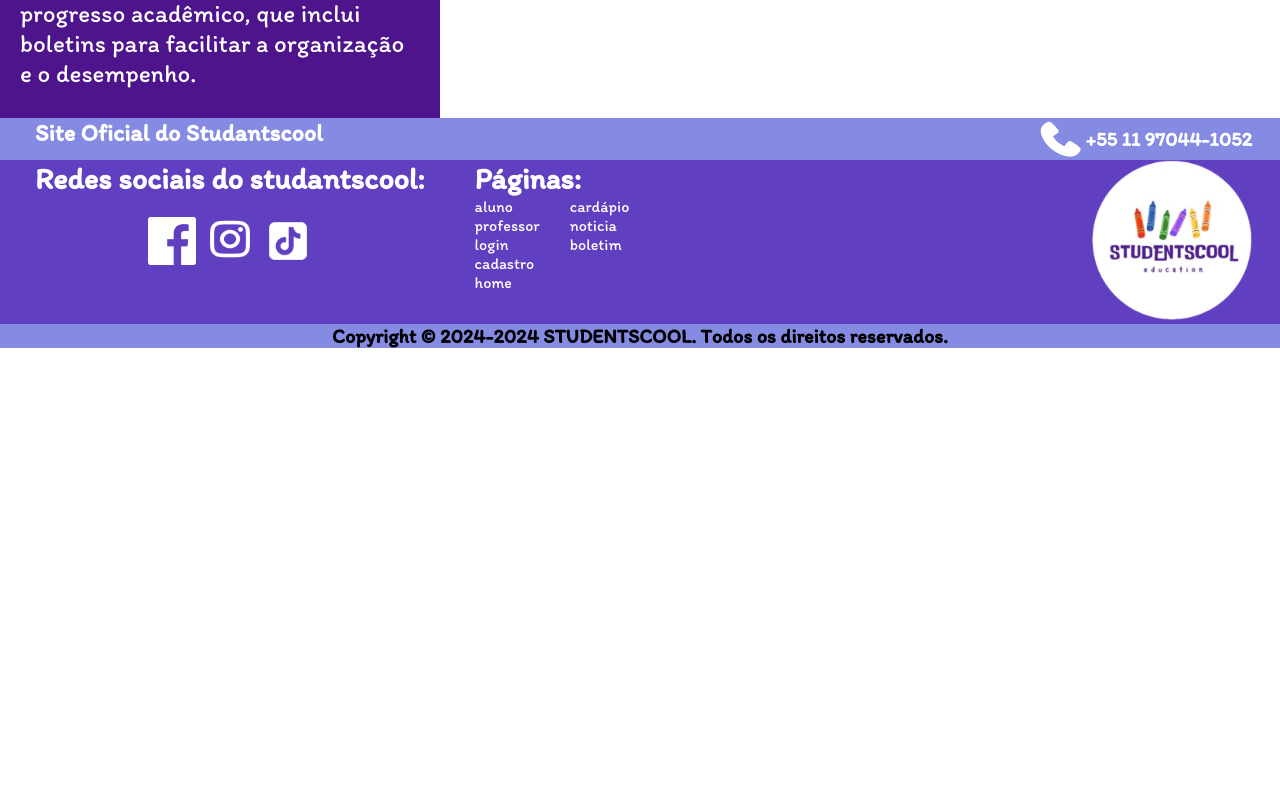
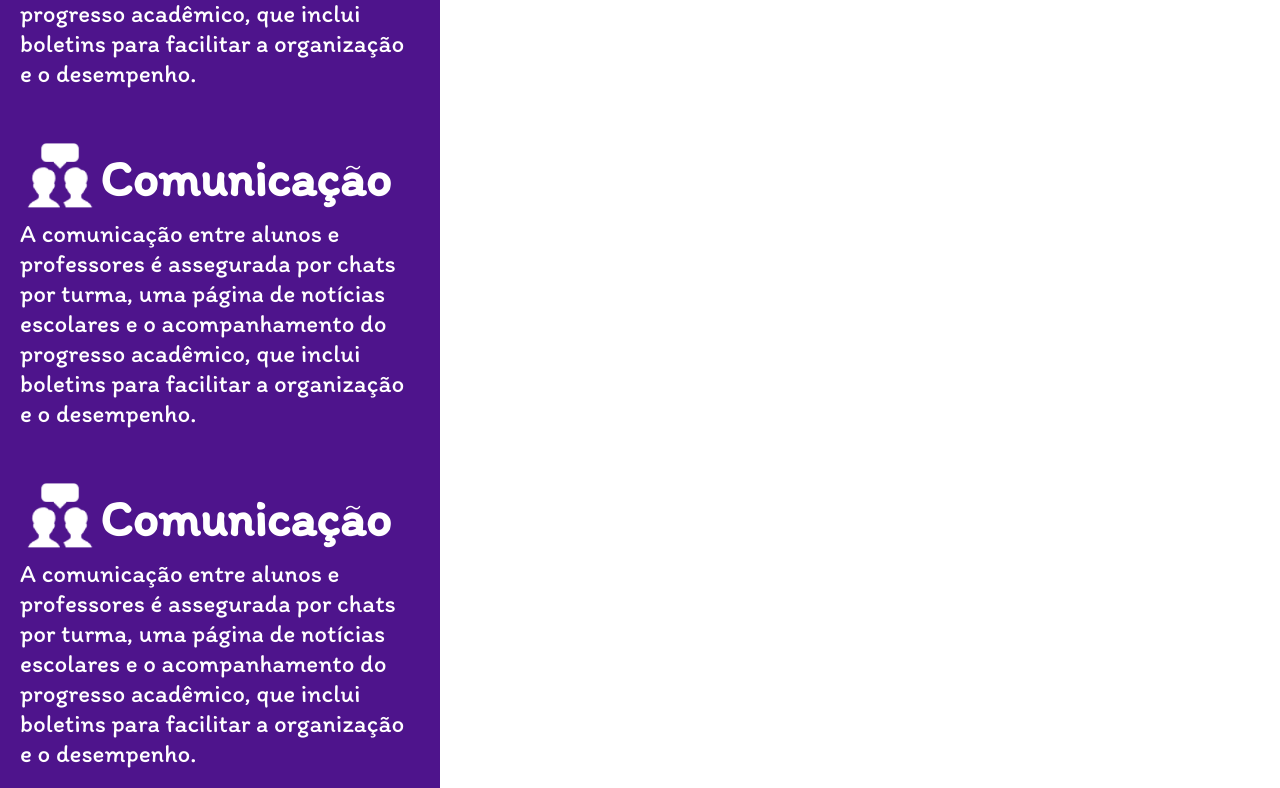
Before and after one commit to matheus-bicarato/StudentsCool, a React (Vite) app in the folder front/: page /landingPage in a window 1280 px wide. Shown: the part 992-1780 px from the top of the page. Before the commit the page ends 1340 px from the top, so only its background shows below. Built offline with nearby package versions, Linux system fonts and the light colour scheme.

Commit message:
Continuando

```diff
--- a/front/src/router/LandingPage.tsx
+++ b/front/src/router/LandingPage.tsx
@@ -35,6 +35,34 @@ const LandingPage = () => {
                         e o desempenho.</p>
                     </div>
 
+                    <div className="Card">
+                        <div className="Title_icon_LandPG">
+                            <img src={Icon1} alt="" />
+                            <h1>Comunicação</h1>
+                        </div>
+                        <p>A comunicação entre alunos e
+                        professores é assegurada por
+                        chats por turma, uma página de
+                        notícias escolares e o acompanhamento
+                        do progresso acadêmico, que inclui
+                        boletins para facilitar a organização
+                        e o desempenho.</p>
+                    </div>
+
+                    <div className="Card">
+                        <div className="Title_icon_LandPG">
+                            <img src={Icon1} alt="" />
+                            <h1>Comunicação</h1>
+                        </div>
+                        <p>A comunicação entre alunos e
+                        professores é assegurada por
+                        chats por turma, uma página de
+                        notícias escolares e o acompanhamento
+                        do progresso acadêmico, que inclui
+                        boletins para facilitar a organização
+                        e o desempenho.</p>
+                    </div>
+
                 </div>
             </main>
             <Footer />
```
